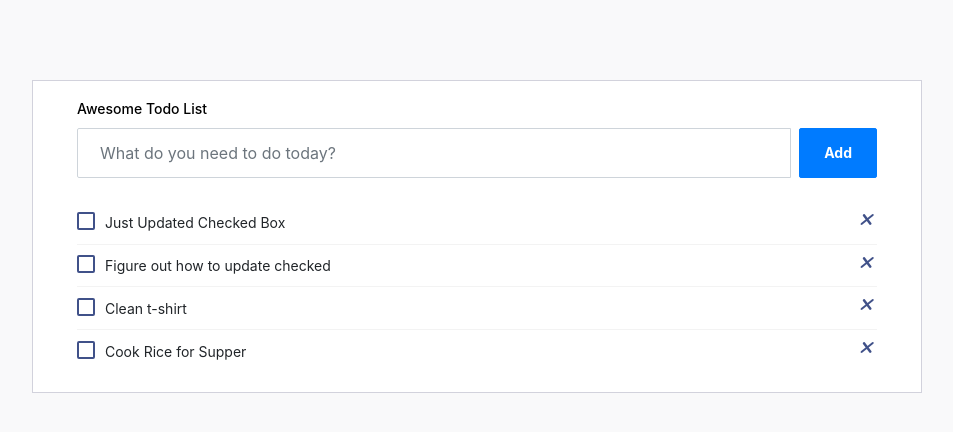
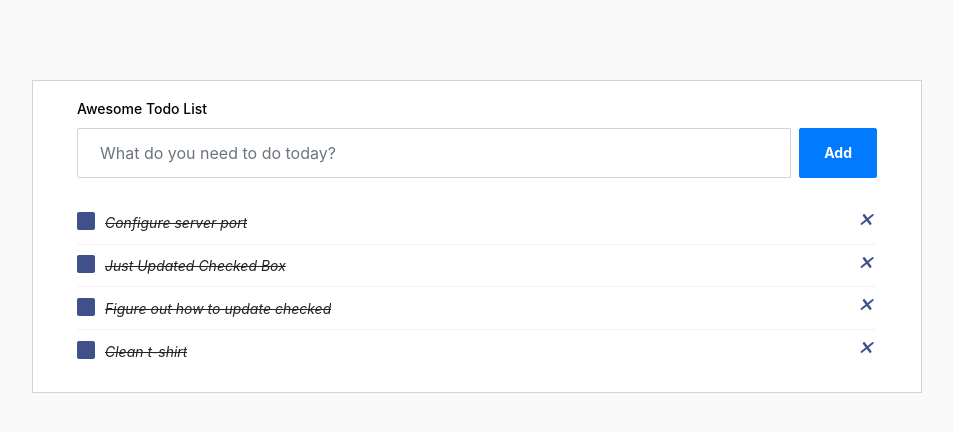
Before and after one commit to WMCharles/React-FastAPI-To-Do-List, a React (Create React App) app: page / in a window 1280 px wide. Shown: the top 432 px of the page, without its empty margins (148-1101 px from the left). Built offline with nearby package versions, Linux system fonts and the light colour scheme; data requests are answered from the project's data file.

Commit message:
set port numbers for running app

```diff
--- a/db.json
+++ b/db.json
@@ -1,24 +1,24 @@
 {
   "todos": [
     {
-      "title": "Cook Rice for Supper",
-      "id": 1,
-      "complete": false
-    },
-    {
       "title": "Clean t-shirt",
       "id": 2,
-      "complete": false
+      "complete": true
     },
     {
       "title": "Figure out how to update checked",
       "id": 5,
-      "complete": false
+      "complete": true
     },
     {
       "title": "Just Updated Checked Box",
-      "complete": false,
+      "complete": true,
       "id": 6
+    },
+    {
+      "title": "Configure server port ",
+      "complete": true,
+      "id": 7
     }
   ]
 }
--- a/package.json
+++ b/package.json
@@ -12,10 +12,11 @@
     "web-vitals": "^2.1.4"
   },
   "scripts": {
-    "start": "react-scripts start",
+    "start": "PORT=8000 react-scripts start",
     "build": "react-scripts build",
     "test": "react-scripts test",
-    "eject": "react-scripts eject"
+    "eject": "react-scripts eject",
+    "server": "json-server --watch db.json -p 8001"
   },
   "eslintConfig": {
     "extends": [
--- a/src/components/ToDo.jsx
+++ b/src/components/ToDo.jsx
@@ -8,7 +8,7 @@ function ToDo() {
 
     useEffect(
         () => {
-            fetch("http://localhost:3000/todos")
+            fetch("http://localhost:8001/todos")
             .then((res) => res.json())
             .then((items) => setTodos(items))
         },
--- a/src/components/TodoForm.jsx
+++ b/src/components/TodoForm.jsx
@@ -10,7 +10,7 @@ function TodoForm({addItem}) {
             complete: false
         }
 
-        fetch("http://localhost:3000/todos", {
+        fetch("http://localhost:8001/todos", {
             method: "POST",
             headers: {
                 "content-type":"application/json"
--- a/src/components/TodoList.jsx
+++ b/src/components/TodoList.jsx
@@ -6,7 +6,7 @@ export default function TodoList({items, deleteItem, updateTodos}) {
     // Uses deleteItem to update the todos list (ToDo.jsx: line 26)
     // Handled by onClick event handler (line 25)
     function handleDelete(todo){
-        fetch(`http://localhost:3000/todos/${todo.id}`, {
+        fetch(`http://localhost:8001/todos/${todo.id}`, {
             method: "DELETE"
         })
         .then((res) => res.json())
@@ -15,7 +15,7 @@ export default function TodoList({items, deleteItem, updateTodos}) {
 
     // Updating Item - Checking checkbox
     function handleCheck(item){
-        fetch(`http://localhost:3000/todos/${item.id}`, {
+        fetch(`http://localhost:8001/todos/${item.id}`, {
             method: "PATCH",
             headers: {
                 "content-type":"application/json"
```
